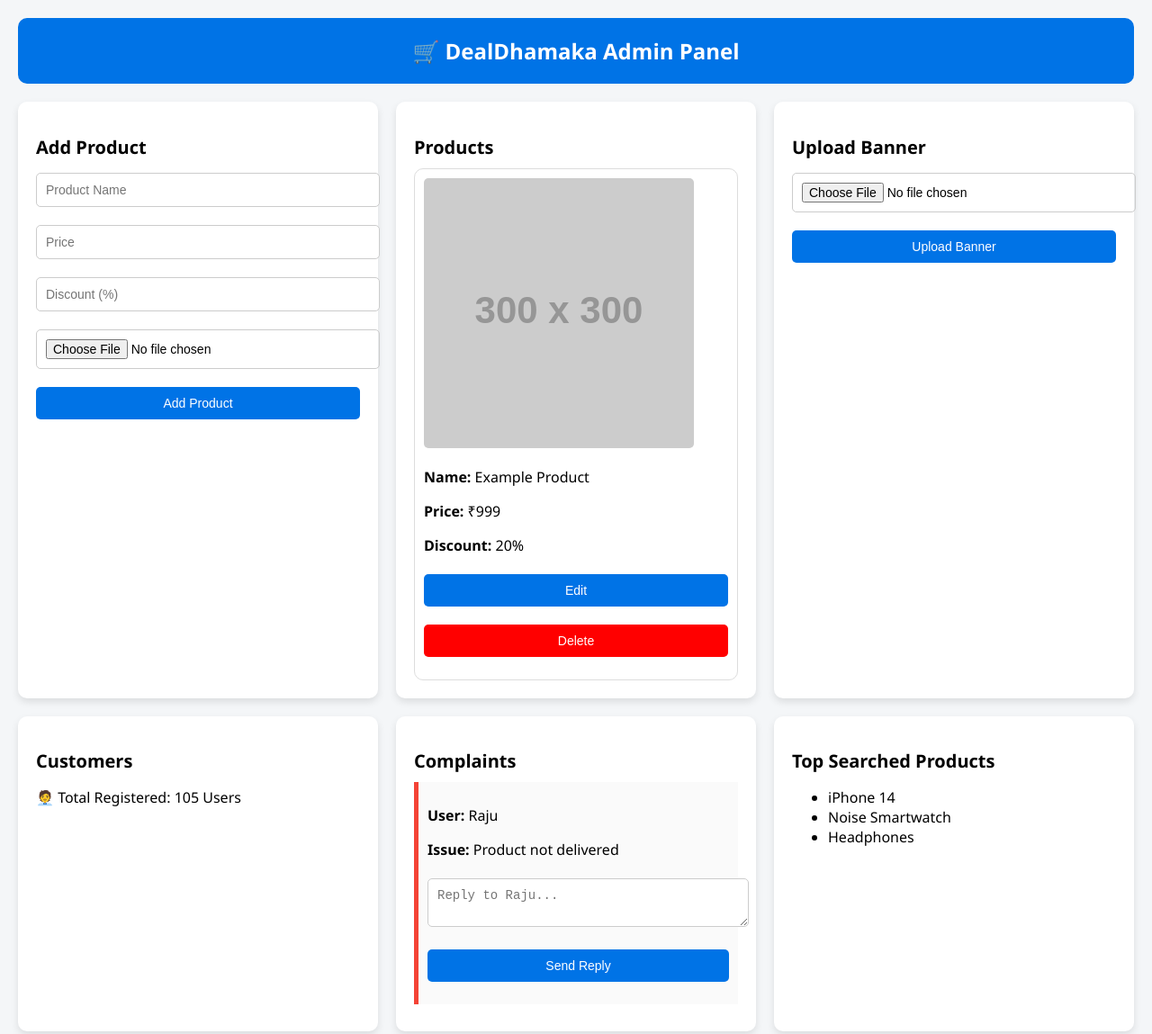
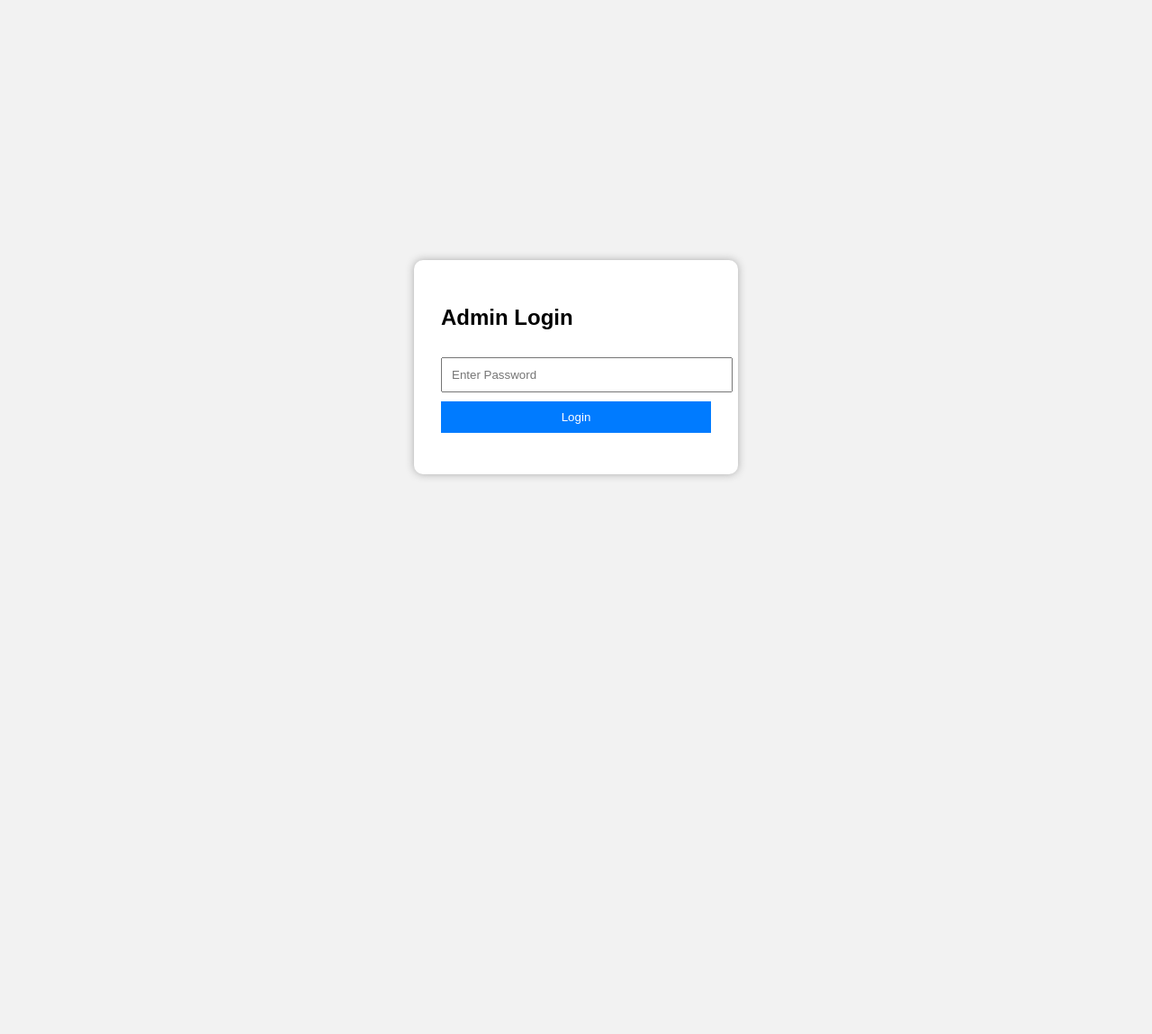
Before and after one commit to Charan9640687370/Dealdhamaka-, a plain HTML site: page admin.html in a window 1280 px wide. Shown: the top 1149 px of the page at 90% size. After the commit the page ends 816 px from the top, so only its background shows below. Drawn offline with Linux system fonts and the light colour scheme; placeholder pictures from the web are drawn by us.

Commit message:
Update admin.html
Signed-off-by: Charan9640687370 <charancharry309@gmail.com>

```diff
--- a/admin.html
+++ b/admin.html
@@ -1,133 +1,67 @@
-<!DOCTYPE html><html lang="en">
+<!DOCTYPE html>
+<html lang="en">
 <head>
   <meta charset="UTF-8" />
-  <meta name="viewport" content="width=device-width, initial-scale=1.0" />
-  <title>DealDhamaka Admin Panel</title>
+  <meta name="viewport" content="width=device-width, initial-scale=1.0"/>
+  <title>DealDhamaka Admin Login</title>
   <style>
     body {
-      font-family: 'Segoe UI', Tahoma, Geneva, Verdana, sans-serif;
-      background: #f4f6f8;
-      margin: 0;
-      padding: 20px;
+      font-family: Arial, sans-serif;
+      background: #f2f2f2;
+      display: flex;
+      justify-content: center;
+      align-items: center;
+      height: 100vh;
     }
-    header {
-      text-align: center;
-      padding: 20px;
-      background-color: #0073e6;
-      color: white;
-      font-size: 24px;
-      font-weight: bold;
+    .login-container {
+      background: white;
+      padding: 30px;
       border-radius: 10px;
+      box-shadow: 0 0 10px #aaa;
+      width: 300px;
     }
-    .container {
-      display: flex;
-      flex-wrap: wrap;
-      gap: 20px;
-      margin-top: 20px;
-    }
-    .card {
-      background: white;
-      border-radius: 10px;
-      padding: 20px;
-      box-shadow: 0 4px 8px rgba(0,0,0,0.1);
-      flex: 1 1 300px;
-    }
-    h2 {
-      font-size: 20px;
-      margin-bottom: 10px;
-    }
-    input, textarea, select, button {
+    input[type="password"] {
       width: 100%;
       padding: 10px;
-      margin: 5px 0 15px;
-      border-radius: 5px;
-      border: 1px solid #ccc;
-      font-size: 14px;
+      margin: 10px 0;
     }
     button {
-      background: #0073e6;
+      width: 100%;
+      padding: 10px;
+      background: #007bff;
       color: white;
       border: none;
       cursor: pointer;
     }
-    .product {
-      border: 1px solid #ddd;
-      border-radius: 10px;
-      padding: 10px;
-      margin-top: 10px;
+    button:hover {
+      background: #0056b3;
     }
-    .product img {
-      max-width: 100%;
-      border-radius: 5px;
-    }
-    .product button {
-      margin-top: 5px;
-    }
-    .complaint-item {
-      background: #fafafa;
-      padding: 10px;
-      margin-bottom: 10px;
-      border-left: 5px solid #f44336;
+    .error {
+      color: red;
+      text-align: center;
     }
   </style>
 </head>
 <body>
-  <header>🛒 DealDhamaka Admin Panel</header>  <div class="container">
-    <!-- Add Product -->
-    <div class="card">
-      <h2>Add Product</h2>
-      <input type="text" placeholder="Product Name" />
-      <input type="number" placeholder="Price" />
-      <input type="number" placeholder="Discount (%)" />
-      <input type="file" accept="image/*" />
-      <button>Add Product</button>
-    </div><!-- Product List -->
-<div class="card">
-  <h2>Products</h2>
-  <div class="product">
-    <img src="https://via.placeholder.com/300" alt="Product Image">
-    <p><strong>Name:</strong> Example Product</p>
-    <p><strong>Price:</strong> ₹999</p>
-    <p><strong>Discount:</strong> 20%</p>
-    <button>Edit</button>
-    <button style="background:red">Delete</button>
+  <div class="login-container">
+    <h2>Admin Login</h2>
+    <input type="password" id="adminPass" placeholder="Enter Password" />
+    <button onclick="checkPassword()">Login</button>
+    <p class="error" id="errorMsg"></p>
   </div>
-</div>
 
-<!-- Banner Section -->
-<div class="card">
-  <h2>Upload Banner</h2>
-  <input type="file" accept="image/*" />
-  <button>Upload Banner</button>
-</div>
+  <script>
+    function checkPassword() {
+      const correctPassword = "dealdhamaka123"; // Change this to your desired password
+      const entered = document.getElementById("adminPass").value;
 
-<!-- Customers Section -->
-<div class="card">
-  <h2>Customers</h2>
-  <p>🧑‍💼 Total Registered: 105 Users</p>
-</div>
-
-<!-- Complaints Section -->
-<div class="card">
-  <h2>Complaints</h2>
-  <div class="complaint-item">
-    <p><strong>User:</strong> Raju</p>
-    <p><strong>Issue:</strong> Product not delivered</p>
-    <textarea placeholder="Reply to Raju..."></textarea>
-    <button>Send Reply</button>
-  </div>
-</div>
-
-<!-- Top Searched -->
-<div class="card">
-  <h2>Top Searched Products</h2>
-  <ul>
-    <li>iPhone 14</li>
-    <li>Noise Smartwatch</li>
-    <li>Headphones</li>
-  </ul>
-</div>
-
-  </div>
+      if (entered === correctPassword) {
+        // Redirect to admin panel
+        window.location.href = "admin.html"; // <-- Replace with your actual admin page
+      } else {
+        document.getElementById("errorMsg").innerText = "Wrong Password!";
+      }
+    }
+  </script>
 </body>
 </html>
```
